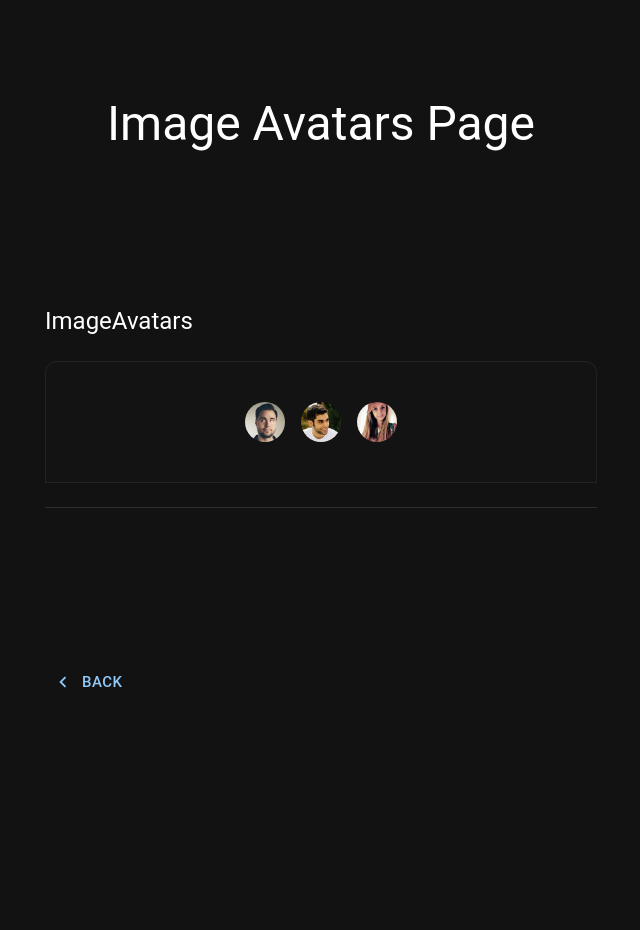
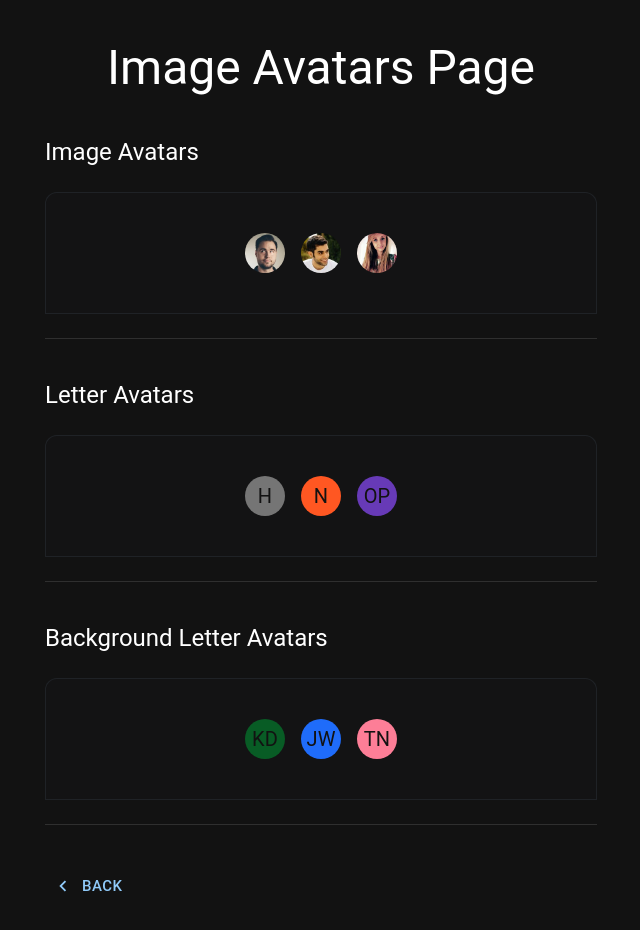
Before and after one commit to watcharakornton/mui_tutorials, a React (Vite) app: page /image-avatars in a window 1280 px wide. Shown: the top 930 px of the page, without its empty margins (319-959 px from the left). Before the commit the page ends 800 px from the top, so only its background shows below. Built offline with nearby package versions, Linux system fonts and the light colour scheme.

Commit message:
Add Letter Avatars and Background Letter Avatars Module into Image avatar component

```diff
--- a/src/data-display/ImageAvatarsComponent.jsx
+++ b/src/data-display/ImageAvatarsComponent.jsx
@@ -1,12 +1,74 @@
 import * as React from "react";
 import MyContainer from "../component/MyContainer";
 import { Typography, Avatar, Stack } from "@mui/material";
+import { deepOrange, deepPurple } from "@mui/material/colors";
+
+function stringToColor(string) {
+  let hash = 0;
+  let i;
+
+  for (i = 0; i < string.length; i += 1) {
+    hash = string.charCodeAt(i) + ((hash << 5) - hash);
+  }
+
+  let color = "#";
+
+  for (i = 0; i < 3; i += 1) {
+    const value = (hash >> (i * 8)) & 0xff;
+    color += `00${value.toString(16)}`.slice(-2);
+  }
+
+  return color;
+}
+
+function stringAvatar(name) {
+  return {
+    sx: {
+      bgcolor: stringToColor(name),
+    },
+    children: `${name.split(" ")[0][0]}${name.split(" ")[1][0]}`,
+  };
+}
+
+export const BackgroundLetterAvatars = () => {
+  return (
+    <>
+      <Typography variant="h5" sx={{ mb: 3 }}>
+        Background Letter Avatars
+      </Typography>
+      <MyContainer>
+        <Stack direction="row" spacing={2}>
+          <Avatar {...stringAvatar("Kent Dodds")} />
+          <Avatar {...stringAvatar("Jed Watson")} />
+          <Avatar {...stringAvatar("Tim Neutkens")} />
+        </Stack>
+      </MyContainer>
+    </>
+  );
+};
+
+export const LetterAvatars = () => {
+  return (
+    <>
+      <Typography variant="h5" sx={{ mb: 3 }}>
+        Letter Avatars
+      </Typography>
+      <MyContainer>
+        <Stack direction="row" spacing={2}>
+          <Avatar>H</Avatar>
+          <Avatar sx={{ bgcolor: deepOrange[500] }}>N</Avatar>
+          <Avatar sx={{ bgcolor: deepPurple[500] }}>OP</Avatar>
+        </Stack>
+      </MyContainer>
+    </>
+  );
+};
 
 export const ImageAvatars = () => {
   return (
     <>
       <Typography variant="h5" sx={{ mb: 3 }}>
-        ImageAvatars
+        Image Avatars
       </Typography>
       <MyContainer>
         <Stack direction="row" spacing={2}>
--- a/src/pages/ImageAvatarsPage.jsx
+++ b/src/pages/ImageAvatarsPage.jsx
@@ -2,10 +2,18 @@ import * as React from "react";
 import { Container, Grid, Typography, Button, Divider } from "@mui/material";
 import { ChevronLeft as ChevronLeftIcon } from "@mui/icons-material";
 
-import { ImageAvatars } from "../data-display/ImageAvatarsComponent";
+import {
+  ImageAvatars,
+  LetterAvatars,
+  BackgroundLetterAvatars,
+} from "../data-display/ImageAvatarsComponent";
 
 const ToggleButtonPage = () => {
-  const sections = [<ImageAvatars />];
+  const sections = [
+    <ImageAvatars />,
+    <LetterAvatars />,
+    <BackgroundLetterAvatars />,
+  ];
 
   return (
     <Container maxWidth="sm">
```
